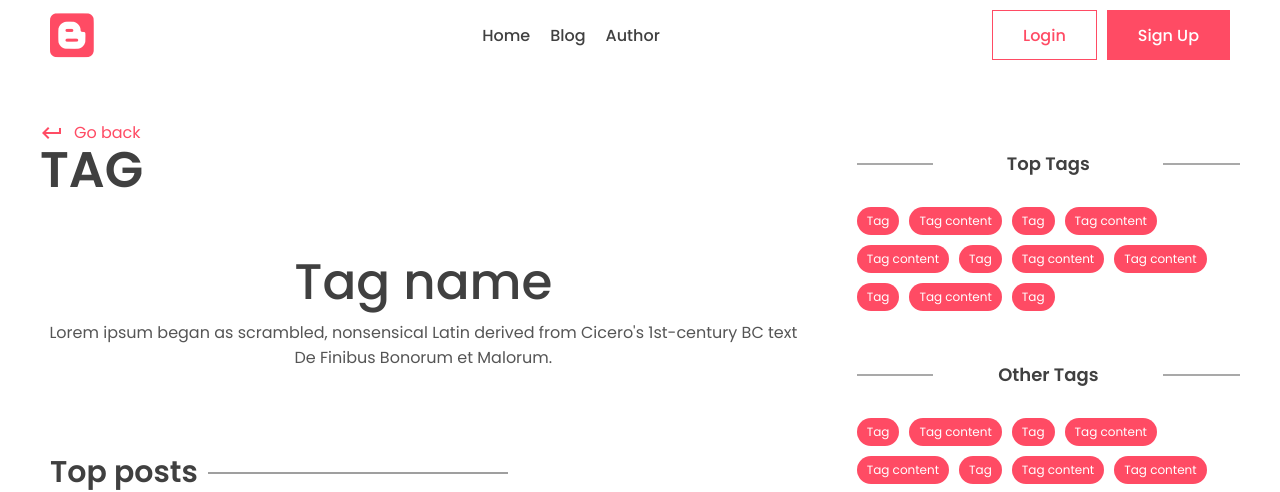
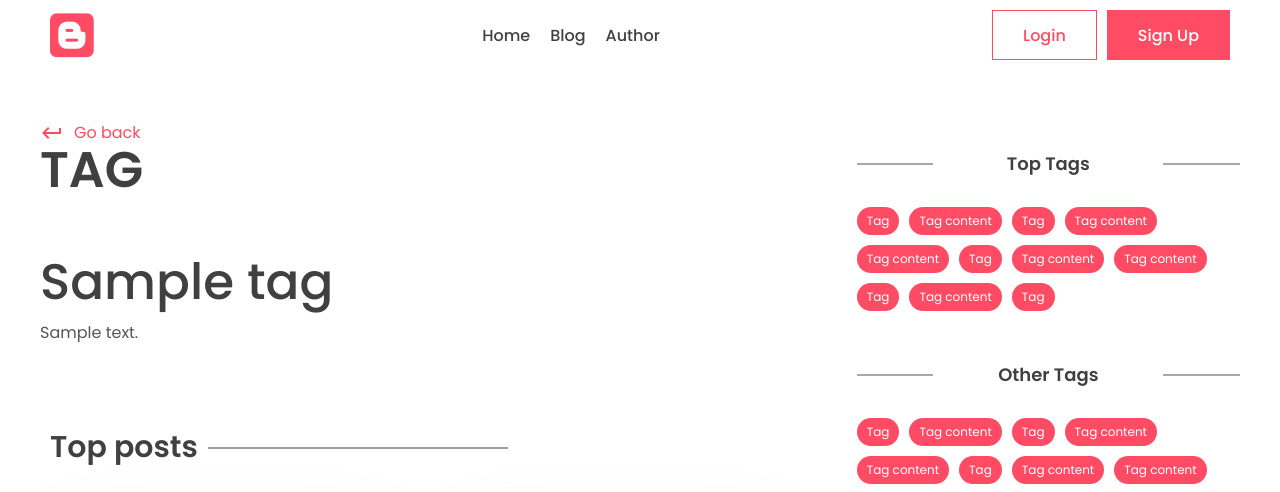
Before and after one commit to Al3xandruF/explorers_project-4_fullstack, a Django app: a page that uses blogapp/templates/app/tag.html in a window 1280 px wide. Shown: the top 492 px of the page. Run offline with Django 4.2, Linux system fonts and the light colour scheme; tables that the repository leaves empty hold one stand-in row (values such as "Sample post"); some libraries are stand-ins or nearby versions.

Commit message:
Add dynamic to tag.html for tag page rendering

```diff
--- a/blogapp/templates/app/tag.html
+++ b/blogapp/templates/app/tag.html
@@ -1,4 +1,5 @@
 {% extends 'base.html' %}
+{% block title %}explorers | {{tag.name}}{% endblock title %}
 {% block content %}
       <div class="container">
         <div class="layout">
@@ -15,16 +16,12 @@
                 </div>
               </div>
             </div>
-
-            <center>
               <div class="typo">
-                <h1 class="title">Tag name</h1>
+                <h1 class="title">{{tag.name}}</h1>
                 <p>
-                  Lorem ipsum began as scrambled, nonsensical Latin derived from
-                  Cicero's 1st-century BC text De Finibus Bonorum et Malorum.
+                  {{tag.description}}
                 </p>
               </div>
-            </center>
             <section class="sp">
               <div class="container">
                 <h1 class="sec-title">Top posts</h1>
```
